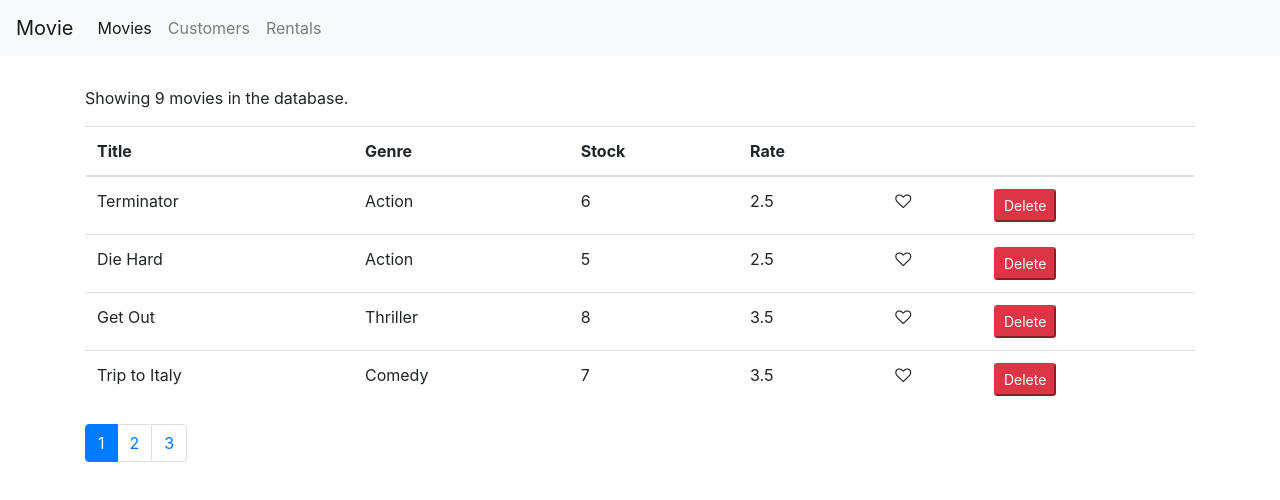
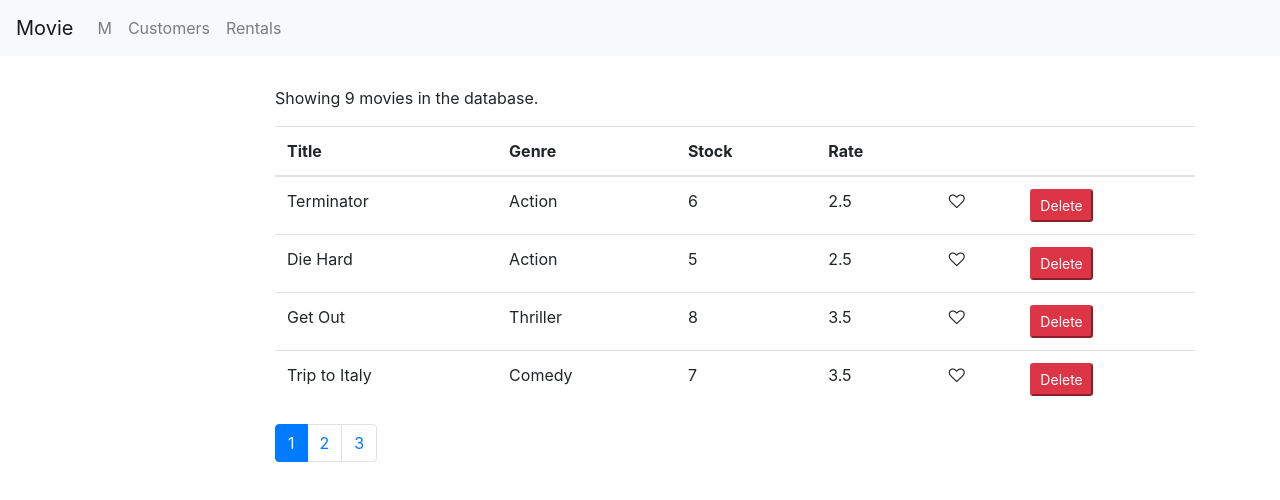
Before and after one commit to Bojana-J/Movie-app, a React (Create React App) app: page /movies in a window 1280 px wide. Shown: the top 500 px of the page. Built offline with nearby package versions, Linux system fonts and the light colour scheme.

Commit message:
create ListGroup interface

```diff
--- a/src/App.js
+++ b/src/App.js
@@ -1,6 +1,6 @@
 import React from "react";
 import { Route, Redirect, Switch } from "react-router-dom";
-import Movies from "./components/movie";
+import Movies from "./components/movies";
 import Rentals from "./components/rentals";
 import NotFound from "./components/notFound";
 import Customers from "./components/customers";
--- /dev/null
+++ b/src/components/common/listGroup.jsx
@@ -0,0 +1,7 @@
+import React, { Component } from 'react';
+
+const ListGroup = () => {
+    return null;
+}
+
+export default ListGroup;
--- a/src/components/movie.jsx
+++ b/src/components/movie.jsx
@@ -1,90 +1,10 @@
-import React, { Component } from "react";
-import Like from "./common/like";
-import Pagination from "./common/pagination";
-import { getMovies } from "../services/fakeMovieService";
-import { paginate } from "../utils/paginate";
+import React, { Component } from 'react';
 
-class Movies extends Component {
-  state = {
-    movies: getMovies(),
-    currentPage: 1,
-    pageSize: 4
-  };
-
-  handleDelete = movie => {
-    const movies = this.state.movies.filter(m => m._id !== movie._id);
-    this.setState({ movies });
-  };
-
-  handleLike = movie => {
-    const movies = [...this.state.movies];
-    const index = movies.indexOf(movie);
-    movies[index] = { ...movies[index] };
-    movies[index].liked = !movies[index].liked;
-    this.setState({ movies });
-  };
-
-  handlePageChange = page => {
-    this.setState({ currentPage: page });
-  };
-
-  render() {
-    const { length: count } = this.state.movies;
-    const { pageSize, currentPage, movies: allMovies } = this.state;
-
-    if (count === 0) return <p>There are no movies in the database.</p>;
-
-    const movies = paginate(allMovies, currentPage, pageSize);
-
-    return (
-      <React.Fragment>
-        <p>Showing {count} movies in the database. </p>
-
-        <table className="table">
-          <thead>
-            <tr>
-              <th>Title</th>
-              <th>Genre</th>
-              <th>Stock</th>
-              <th>Rate</th>
-              <th></th>
-              <th></th>
-            </tr>
-          </thead>
-          <tbody>
-            {movies.map(movie => (
-              <tr key={movie._id}>
-                <td>{movie.title}</td>
-                <td>{movie.genre.name}</td>
-                <td>{movie.numberInStock}</td>
-                <td>{movie.dailyRentalRate}</td>
-                <td>
-                  <Like
-                    liked={movie.liked}
-                    onClick={() => this.handleLike(movie)}
-                  ></Like>
-                </td>
-                <th>
-                  <button
-                    onClick={() => this.handleDelete(movie)}
-                    className="btn-danger btn-sm"
-                  >
-                    Delete
-                  </button>
-                </th>
-              </tr>
-            ))}
-          </tbody>
-        </table>
-        <Pagination
-          itemsCount={count}
-          pageSize={pageSize}
-          currentPage={currentPage}
-          onPageChange={this.handlePageChange}
-        />
-      </React.Fragment>
-    );
-  }
+class Movie extends Component {
+    state = {  }
+    render() {
+        return (<h1>Movies</h1>);
+    }
 }
 
-export default Movies;
+export default Movie;
--- a/src/components/movies.jsx
+++ b/src/components/movies.jsx
@@ -1,10 +1,111 @@
-import React, { Component } from 'react';
+import React, { Component } from "react";
+import Like from "./common/like";
+import Pagination from "./common/pagination";
+import ListGroup from "./common/listGroup";
+import { getMovies } from "../services/fakeMovieService";
+import { getGenres } from "../services/fakeGenreService";
+import { paginate } from "../utils/paginate";
 
 class Movies extends Component {
-    state = {  }
-    render() {
-        return (<h1>Movies</h1>);
-    }
+  state = {
+    movies: [],
+    genres: [],
+    currentPage: 1,
+    pageSize: 4
+  };
+
+  componentDidMount() {
+    this.setState({ movies: getMovies(), genres: getGenres() });
+  }
+
+  handleDelete = movie => {
+    const movies = this.state.movies.filter(m => m._id !== movie._id);
+    this.setState({ movies });
+  };
+
+  handleLike = movie => {
+    const movies = [...this.state.movies];
+    const index = movies.indexOf(movie);
+    movies[index] = { ...movies[index] };
+    movies[index].liked = !movies[index].liked;
+    this.setState({ movies });
+  };
+
+  handlePageChange = page => {
+    this.setState({ currentPage: page });
+  };
+
+  handleGenreSelect = genre => {
+    console.log(genre);
+  };
+
+  render() {
+    const { length: count } = this.state.movies;
+    const { pageSize, currentPage, movies: allMovies } = this.state;
+
+    if (count === 0) return <p>There are no movies in the database.</p>;
+
+    const movies = paginate(allMovies, currentPage, pageSize);
+
+    return (
+      <React.Fragment>
+        <div className="row">
+          <div className="col-2">
+            <ListGroup
+              items={this.state.genres}
+              onItemSelect={this.handleGenreSelect}
+            />
+          </div>
+          <div className="col">
+            <p>Showing {count} movies in the database. </p>
+
+            <table className="table">
+              <thead>
+                <tr>
+                  <th>Title</th>
+                  <th>Genre</th>
+                  <th>Stock</th>
+                  <th>Rate</th>
+                  <th></th>
+                  <th></th>
+                </tr>
+              </thead>
+              <tbody>
+                {movies.map(movie => (
+                  <tr key={movie._id}>
+                    <td>{movie.title}</td>
+                    <td>{movie.genre.name}</td>
+                    <td>{movie.numberInStock}</td>
+                    <td>{movie.dailyRentalRate}</td>
+                    <td>
+                      <Like
+                        liked={movie.liked}
+                        onClick={() => this.handleLike(movie)}
+                      ></Like>
+                    </td>
+                    <th>
+                      <button
+                        onClick={() => this.handleDelete(movie)}
+                        className="btn-danger btn-sm"
+                      >
+                        Delete
+                      </button>
+                    </th>
+                  </tr>
+                ))}
+              </tbody>
+            </table>
+            <Pagination
+              itemsCount={count}
+              pageSize={pageSize}
+              currentPage={currentPage}
+              onPageChange={this.handlePageChange}
+            />
+          </div>
+        </div>
+      </React.Fragment>
+    );
+  }
 }
 
 export default Movies;
--- a/src/components/navBar.jsx
+++ b/src/components/navBar.jsx
@@ -4,7 +4,7 @@ import {Link, NavLink} from 'react-router-dom';
 const NavBar = () => {
   return (
     <nav className="navbar navbar-expand-lg navbar-light bg-light">
-      <Link className="navbar-brand" to="/movie">
+      <Link className="navbar-brand" to="/movies">
         Movie
       </Link>
       <button
@@ -20,8 +20,8 @@ const NavBar = () => {
       </button>
       <div className="collapse navbar-collapse" id="navbarNavAltMarkup">
         <div className="navbar-nav">
-          <NavLink className="nav-item nav-link" to="/movies">
-            Movies
+          <NavLink className="nav-item nav-link" to="/movie">
+            M
           </NavLink>
           <NavLink className="nav-item nav-link" to="/customers">
             Customers
```
